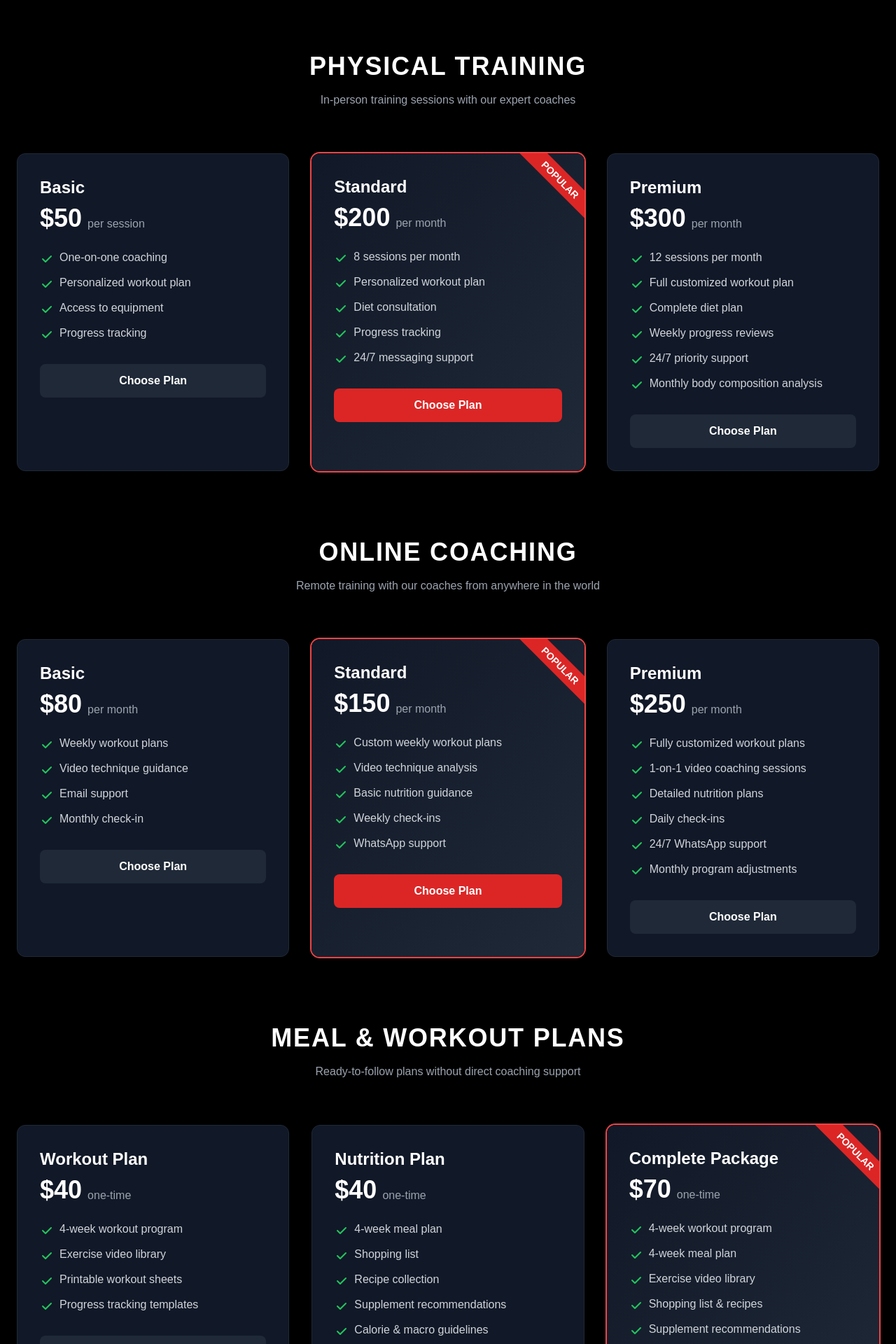
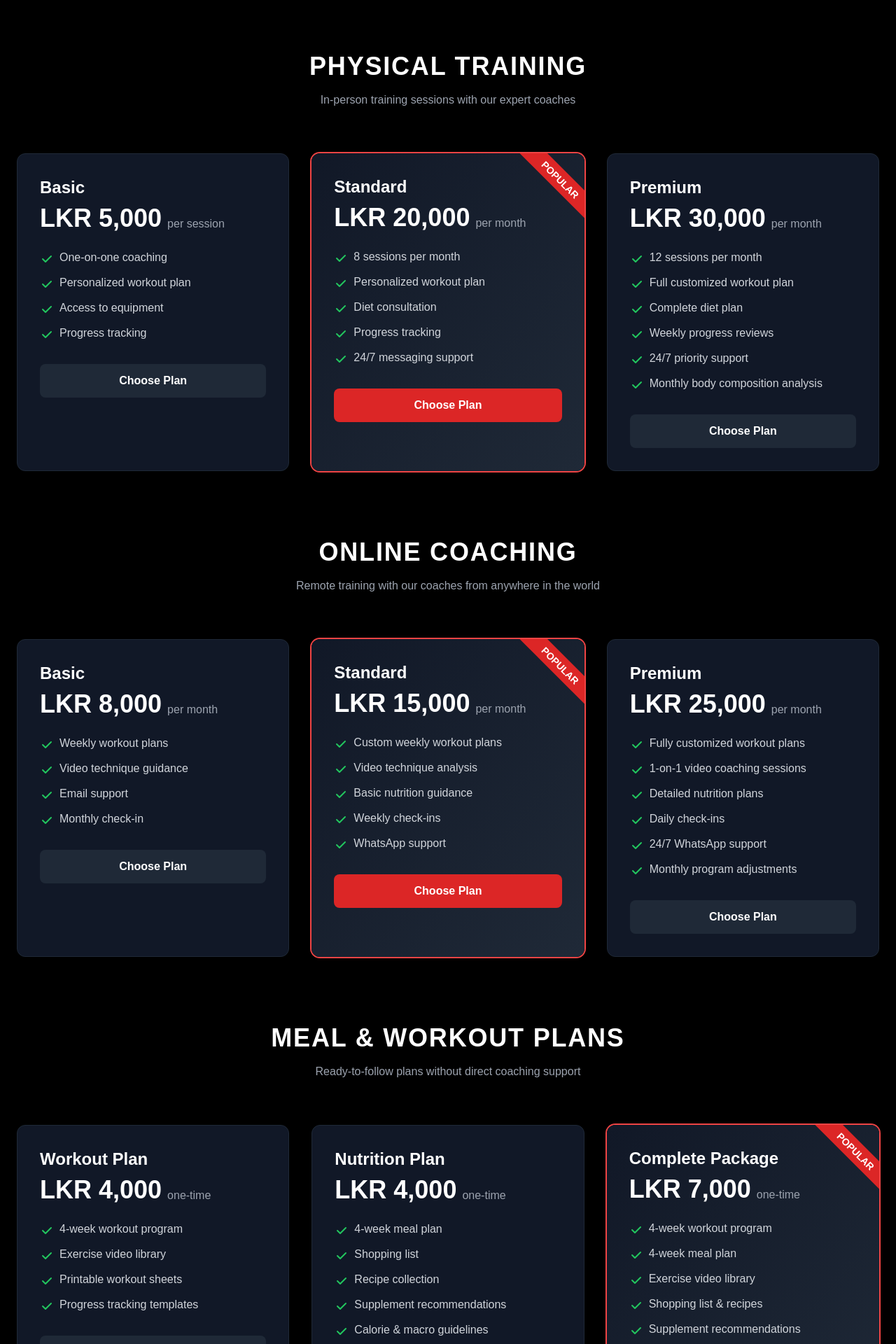
Before and after one commit to costa-tech/GYM-TRAINER-WEBSITE, a React (Vite) app: page /packages in a window 1280 px wide. Shown: the part 325-2245 px from the top of the page at 70% size. Built offline with nearby package versions, Linux system fonts and the light colour scheme.

Commit message:
feat: update package prices to LKR for local currency support

```diff
--- a/src/components/Packages.jsx
+++ b/src/components/Packages.jsx
@@ -9,7 +9,7 @@ const packageCategories = [
     packages: [
       {
         name: "Basic",
-        price: "$50",
+        price: "LKR 5,000",
         period: "per session",
         features: [
           "One-on-one coaching",
@@ -21,7 +21,7 @@ const packageCategories = [
       },
       {
         name: "Standard",
-        price: "$200",
+        price: "LKR 20,000",
         period: "per month",
         features: [
           "8 sessions per month",
@@ -34,7 +34,7 @@ const packageCategories = [
       },
       {
         name: "Premium",
-        price: "$300",
+        price: "LKR 30,000",
         period: "per month",
         features: [
           "12 sessions per month",
@@ -54,7 +54,7 @@ const packageCategories = [
     packages: [
       {
         name: "Basic",
-        price: "$80",
+        price: "LKR 8,000",
         period: "per month",
         features: [
           "Weekly workout plans",
@@ -66,7 +66,7 @@ const packageCategories = [
       },
       {
         name: "Standard",
-        price: "$150",
+        price: "LKR 15,000",
         period: "per month",
         features: [
           "Custom weekly workout plans",
@@ -79,7 +79,7 @@ const packageCategories = [
       },
       {
         name: "Premium",
-        price: "$250",
+        price: "LKR 25,000",
         period: "per month",
         features: [
           "Fully customized workout plans",
@@ -99,7 +99,7 @@ const packageCategories = [
     packages: [
       {
         name: "Workout Plan",
-        price: "$40",
+        price: "LKR 4,000",
         period: "one-time",
         features: [
           "4-week workout program",
@@ -111,7 +111,7 @@ const packageCategories = [
       },
       {
         name: "Nutrition Plan",
-        price: "$40",
+        price: "LKR 4,000",
         period: "one-time",
         features: [
           "4-week meal plan",
@@ -124,7 +124,7 @@ const packageCategories = [
       },
       {
         name: "Complete Package",
-        price: "$70",
+        price: "LKR 7,000",
         period: "one-time",
         features: [
           "4-week workout program",
```
